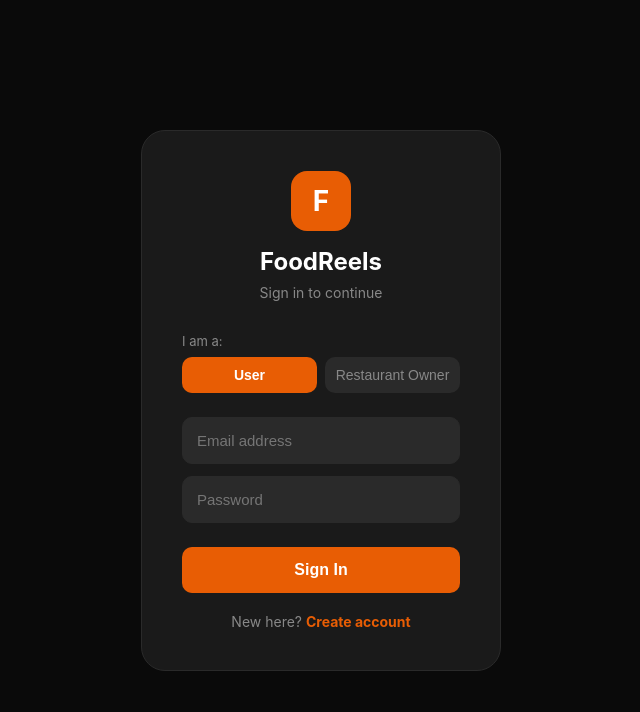
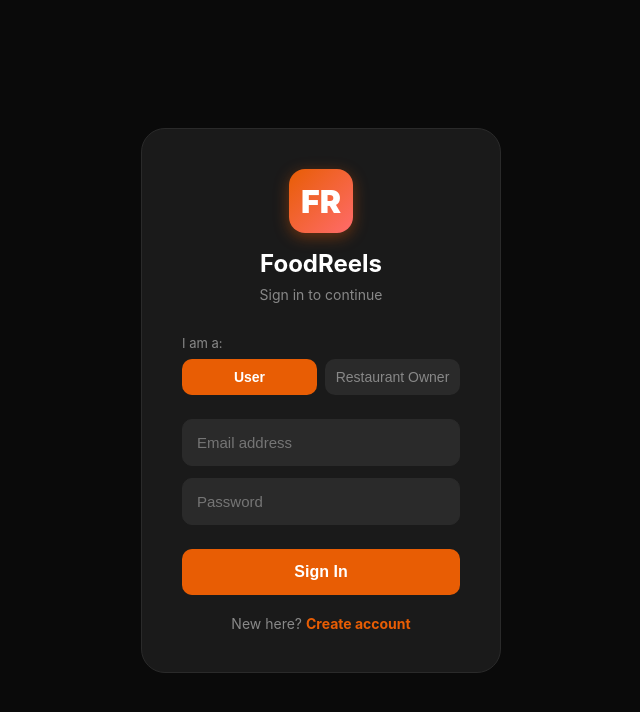
Before and after one commit to raigaurav4746-creator/foodreels, a React (Create React App) app: page / in a window 1280 px wide. Shown: the top 712 px of the page, without its empty margins (319-959 px from the left). Built offline with nearby package versions, Linux system fonts and the light colour scheme.

Commit message:
new FR logo added

```diff
--- a/src/Login.js
+++ b/src/Login.js
@@ -1,4 +1,5 @@
 import { useState } from 'react';
+import Logo from './Logo';
 
 function Login({ onSwitch, onLogin }) {
   const [role, setRole] = useState('user');
@@ -49,19 +50,9 @@ function Login({ onSwitch, onLogin }) {
         border: '1px solid #2a2a2a'
       }}>
         <div className="bounce-in" style={{ textAlign: 'center', marginBottom: '32px' }}>
-          <div style={{
-            width: '60px',
-            height: '60px',
-            backgroundColor: '#e85d04',
-            borderRadius: '16px',
-            display: 'flex',
-            alignItems: 'center',
-            justifyContent: 'center',
-            margin: '0 auto 16px',
-            fontSize: '28px',
-            color: 'white',
-            fontWeight: 'bold'
-          }}>F</div>
+          <div style={{ display: 'flex', justifyContent: 'center', marginBottom: '16px' }}>
+            <Logo size={64} />
+          </div>
           <h2 style={{ color: 'white', margin: 0, fontSize: '24px' }}>FoodReels</h2>
           <p style={{ color: '#888', margin: '8px 0 0', fontSize: '14px' }}>Sign in to continue</p>
         </div>
@@ -91,9 +82,7 @@ function Login({ onSwitch, onLogin }) {
         />
 
         <button onClick={handleLogin} style={{ width: '100%', padding: '14px', backgroundColor: loading ? '#854f0b' : '#e85d04', color: 'white', border: 'none', borderRadius: '10px', fontSize: '16px', fontWeight: 'bold', cursor: loading ? 'not-allowed' : 'pointer' }}>
-          {loading ? (
-            <span>Signing in...</span>
-          ) : 'Sign In'}
+          {loading ? 'Signing in...' : 'Sign In'}
         </button>
 
         <p style={{ textAlign: 'center', marginTop: '20px', color: '#888', fontSize: '14px' }}>
--- /dev/null
+++ b/src/Logo.js
@@ -0,0 +1 @@
+function Logo({ size = 32 }) { return <div style={{ width: size, height: size, borderRadius: size * 0.25, background: 'linear-gradient(135deg, #e85d04 0%, #ff6b6b 100%)', display: 'flex', alignItems: 'center', justifyContent: 'center', boxShadow: '0 4px 15px rgba(232,93,4,0.4)' }}><span style={{ color: 'white', fontWeight: '900', fontSize: size * 0.5, zIndex: 1 }}>FR</span></div>; } export default Logo;
--- a/src/Register.js
+++ b/src/Register.js
@@ -1,4 +1,5 @@
 import { useState } from 'react';
+import Logo from './Logo';
 
 function Register({ onSwitch }) {
   const [role, setRole] = useState('user');
@@ -52,19 +53,9 @@ function Register({ onSwitch }) {
         border: '1px solid #2a2a2a'
       }}>
         <div className="bounce-in" style={{ textAlign: 'center', marginBottom: '32px' }}>
-          <div style={{
-            width: '60px',
-            height: '60px',
-            backgroundColor: '#e85d04',
-            borderRadius: '16px',
-            display: 'flex',
-            alignItems: 'center',
-            justifyContent: 'center',
-            margin: '0 auto 16px',
-            fontSize: '28px',
-            color: 'white',
-            fontWeight: 'bold'
-          }}>F</div>
+          <div style={{ display: 'flex', justifyContent: 'center', marginBottom: '16px' }}>
+            <Logo size={64} />
+          </div>
           <h2 style={{ color: 'white', margin: 0, fontSize: '24px' }}>FoodReels</h2>
           <p style={{ color: '#888', margin: '8px 0 0', fontSize: '14px' }}>Create your account</p>
         </div>
--- a/src/Splash.js
+++ b/src/Splash.js
@@ -1,4 +1,5 @@
 import { useEffect, useState } from 'react';
+import Logo from './Logo';
 
 function Splash({ onDone }) {
   const [step, setStep] = useState(0);
@@ -27,22 +28,8 @@ function Splash({ onDone }) {
       alignItems: 'center',
       padding: '20px'
     }}>
-      <div className="bounce-in" style={{
-        width: '120px',
-        height: '120px',
-        backgroundColor: '#e85d04',
-        borderRadius: '32px',
-        display: 'flex',
-        alignItems: 'center',
-        justifyContent: 'center',
-        marginBottom: '32px',
-        boxShadow: '0 20px 60px rgba(232, 93, 4, 0.4)'
-      }}>
-        <span style={{
-          fontSize: '56px',
-          color: 'white',
-          fontWeight: 'bold'
-        }}>F</span>
+      <div className="bounce-in" style={{ marginBottom: '32px' }}>
+        <Logo size={120} />
       </div>
 
       <h1 className="fade-in" style={{
```
